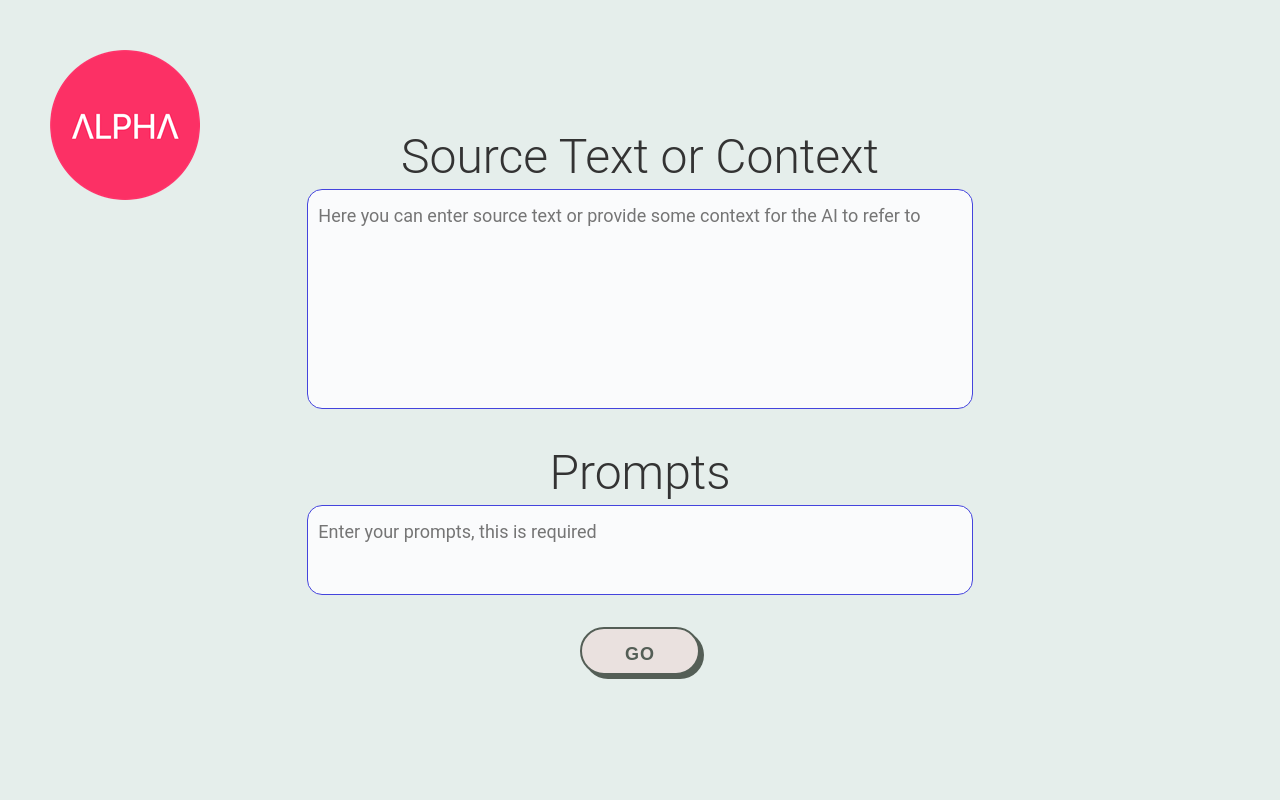
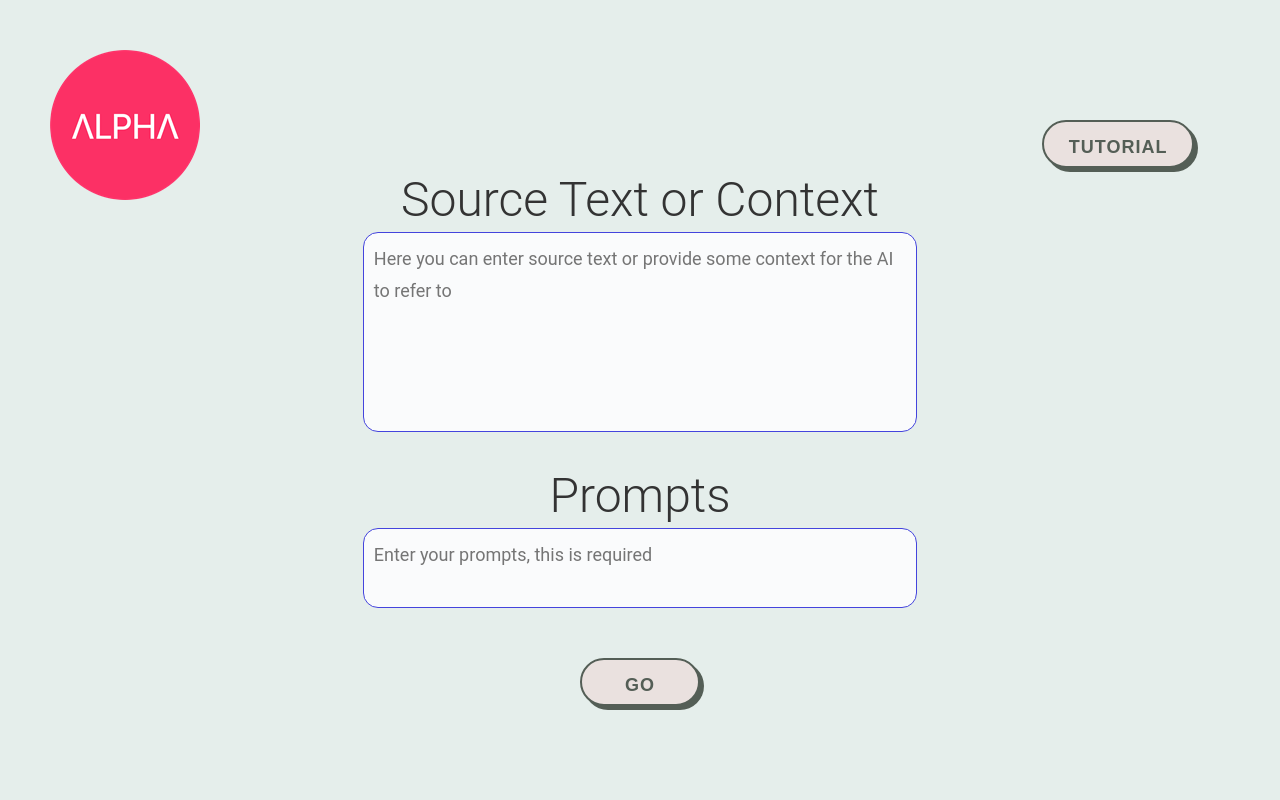
Before and after one commit to alphakchang/give-gpt-prompts, a Flask app: page / in a window 1280 px wide. Run offline with Flask 3, Linux system fonts and the light colour scheme; some libraries are stand-ins or nearby versions.

Commit message:
V1.7 Starting to add tutorial

```diff
--- a/static/css/style.css
+++ b/static/css/style.css
@@ -9,8 +9,12 @@
 
 /* #webslides {
   background-image: url('./static/images/alpha_logo.png');
-  background-position: right top;
+  background-position: left top;
 } */
+
+div#main {
+  clear: right;
+}
 
 /* Start of alert */
 .alert {
@@ -39,15 +43,15 @@
 /* End of alert */
 
 textarea.user_input {
-    width: 60%;
-    height: 220px;
+    width: 50%;
+    height: 25vh;
     resize: none;
     border-radius: 15px;
     padding: 10px;
 }
 
 #promptText {
-  height: 90px;
+  height: 10vh;
 }
 
 
@@ -150,3 +154,32 @@ textarea.user_input {
   }
 }
 /* End of Button CSS */
+/* Start of tutorial */
+
+div#tutorial {
+  float: right;
+}
+
+
+.tooltip {
+  display: none;
+  position: relative;
+  background-color: #333;
+  color: #fff;
+  padding: 10px;
+  border-radius: 4px;
+  z-index: 100;
+}
+
+/* .tooltip::after {
+  content: "";
+  position: absolute;
+  top: 100%;
+  left: 50%;
+  margin-left: -5px;
+  border-width: 5px;
+  border-style: solid;
+  border-color: #333 transparent transparent transparent;
+} */
+
+/* End of tutorial */
--- a/static/js/scripts.js
+++ b/static/js/scripts.js
@@ -77,3 +77,11 @@ function showOverloadAlert() {
     var alert = document.getElementById('overload_alert');
     alert.style.display = 'block';
 }
+
+/* Start of tutorial */
+function showTutorial() {
+    var tooltip = document.getElementById("myTooltip2");
+    tooltip.style.display = "block";
+}
+
+/* End of tutorial */
--- a/templates/index.html
+++ b/templates/index.html
@@ -24,10 +24,23 @@
                   </div>
                   <!--End of loading animation -->
 
+                  <!--Start of tutorial test-->
+                  <div id="tutorial">
+                    <button id="startTutorial" class="niceButton" onclick="showTutorial()">Tutorial</button>
+                  </div>
+                  <!--End of tutorial test-->
+                  <div id="main">
                     <h2>Source Text or Context</h2>
+                    <div id="myTooltip" class="tooltip">
+                      This is the tooltip message.
+                    </div>
                     <textarea class="user_input" id="sourceText" placeholder="Here you can enter source text or provide some context for the AI to refer to"></textarea>
                     <h2>Prompts</h2>
+                    <div id="myTooltip2" class="tooltip">
+                      This is the tooltip message.
+                    </div>
                     <textarea class="user_input" id="promptText" placeholder="Enter your prompts, this is required"></textarea>
+                  </div>
                     <div class="alert" id="prompt_alert">
                       <span class="closebtn" onclick="closePromptAlert()">&times;</span>
                       Please enter prompts for this to work.
@@ -51,8 +64,9 @@
             </section>
           </article>
         </main>
+
+      <script src="./static/js/webslides.js"></script>
       <script src="./static/js/scripts.js"></script>
-      <script src="./static/js/webslides.js"></script>
       <script>
         window.ws = new WebSlides();
       </script>
```
